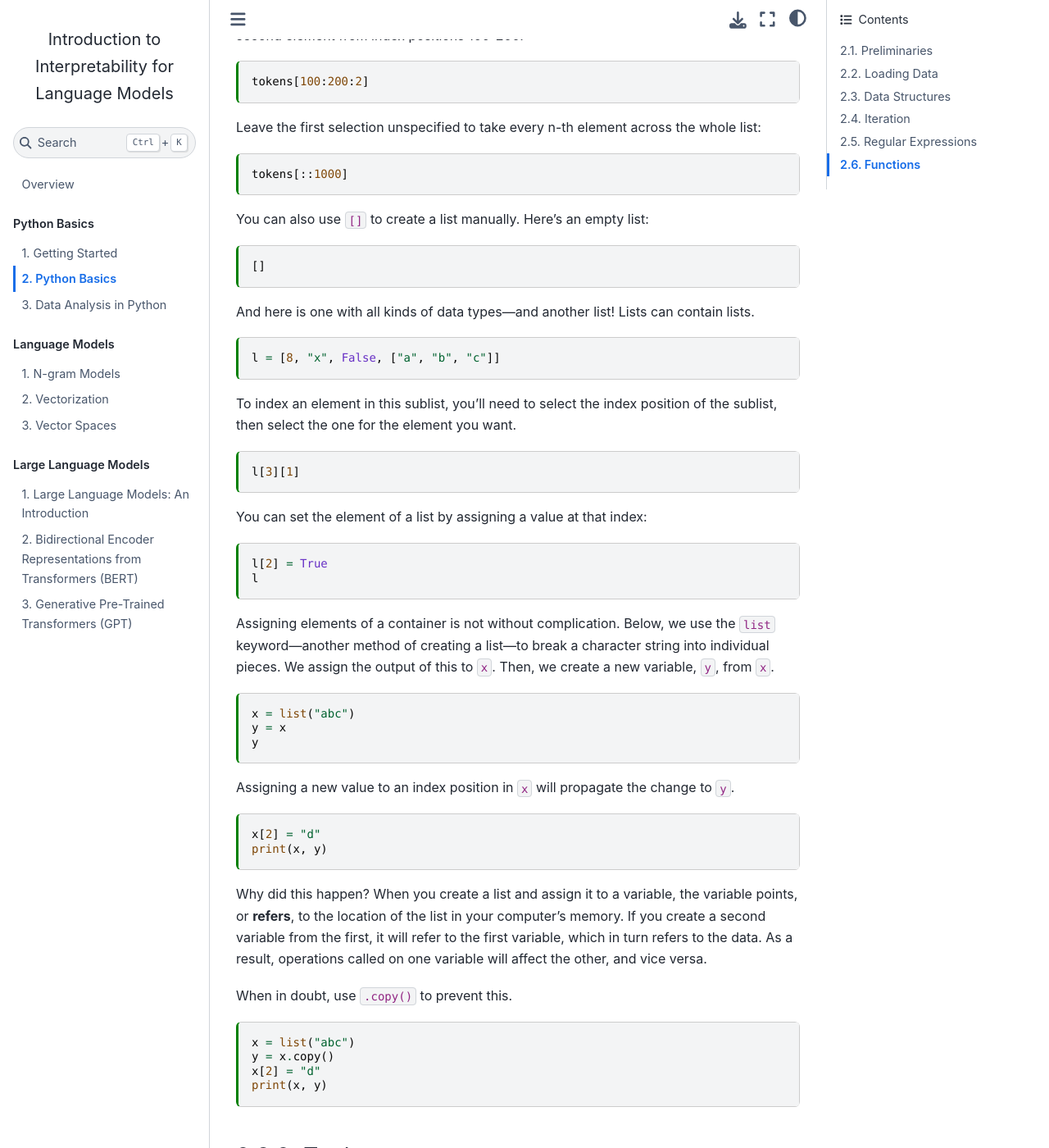
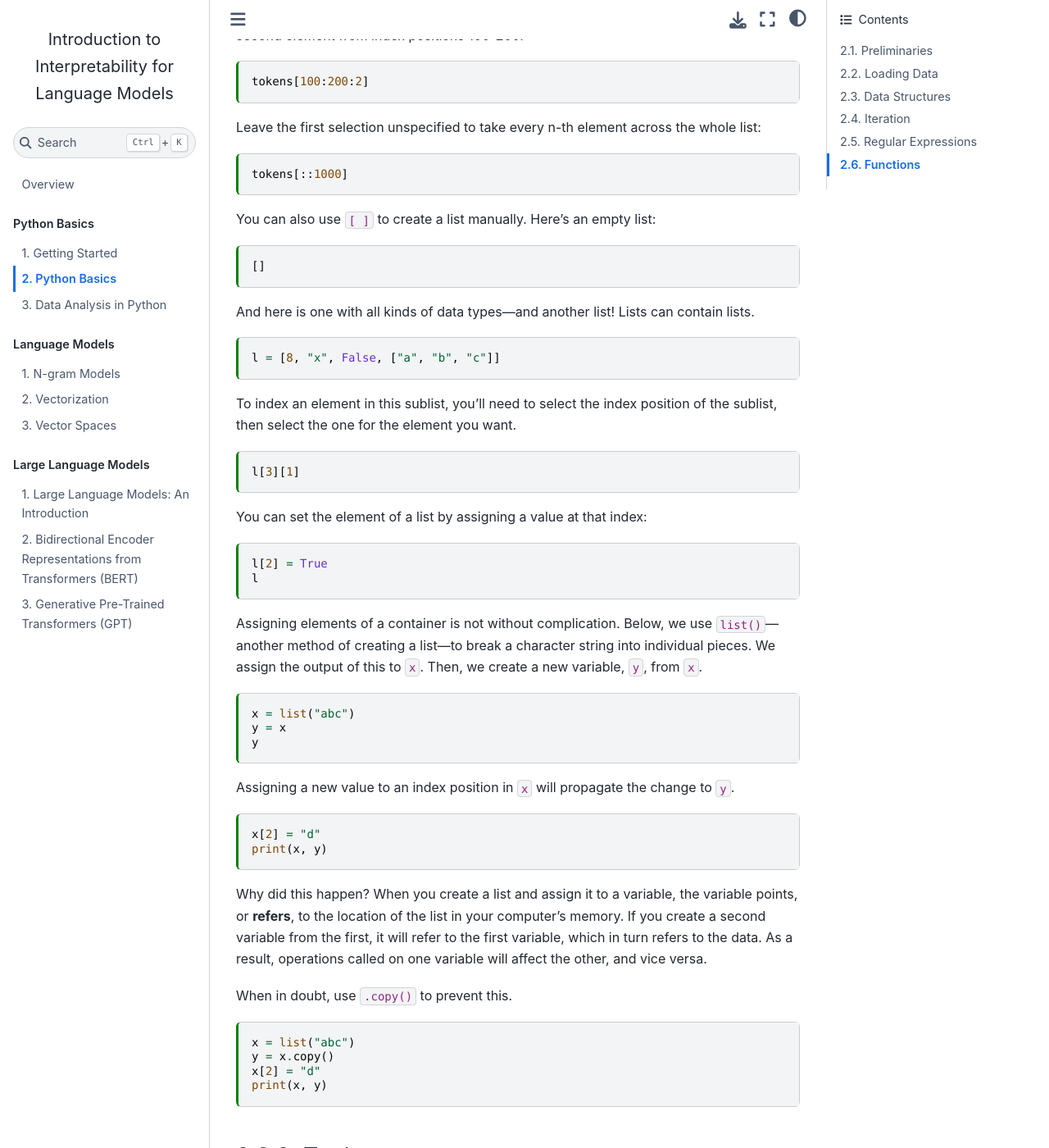
Before and after one commit to t-shoemaker/2024_dtl_lm-interpretability, a Jupyter Book: the page built from chapters/02_python-basics.md, in a window 1280 px wide and 1400 px high, scrolled down 3407 px. Shown: the whole window at 82% size. Built offline with Jupyter Book 1.0.4 settings and Sphinx 7.4.7 and the Sphinx Book theme 1.1.4, drawn with Linux system fonts in a browser that asks for light colours; some of the changed text lies outside the part shown.

Commit message:
Small formatting tweaks

````diff
--- a/chapters/02_python-basics.md
+++ b/chapters/02_python-basics.md
@@ -141,7 +141,7 @@
 ```
 
 To select an element, or a group of elements, from a list, you **index** the
-list. The square brackets `[]` are Python's index operator. Use them in
+list. The square brackets `[ ]` are Python's index operator. Use them in
 conjunction with the **index position** of the element(s) you want to select.
 The index position is simply a number that corresponds to where in the list an
 element is located.
@@ -199,7 +199,7 @@
 tokens[::1000]
 ```
 
-You can also use `[]` to create a list manually. Here's an empty list:
+You can also use `[ ]` to create a list manually. Here's an empty list:
 
 ```{code-cell}
 []
@@ -227,9 +227,9 @@
 ```
 
 Assigning elements of a container is not without complication. Below, we use
-the `list` keyword---another method of creating a list---to break a character
-string into individual pieces. We assign the output of this to `x`. Then, we
-create a new variable, `y`, from `x`.
+`list()`---another method of creating a list---to break a character string into
+individual pieces. We assign the output of this to `x`. Then, we create a new
+variable, `y`, from `x`.
 
 ```{code-cell}
 x = list("abc")
@@ -269,14 +269,14 @@
 The key difference is that tuples are **immutable**: once you create a tuple,
 you are neither able to alter it nor its elements.
 
-Make a tuple by enclosing comma-separated values in parentheses `()`.
+Make a tuple by enclosing comma-separated values in parentheses `( )`.
 
 ```{code-cell}
 tup = (1, 2, 3)
 tup
 ```
 
-Alternatively, convert a list to a tuple using `tuple`.
+Alternatively, convert a list to a tuple using `tuple()`.
 
 ```{code-cell}
 x = list("abc")
@@ -295,8 +295,8 @@
 ### Sets
 
 Unlike lists and tuples, **sets** cannot contain multiple instances of the same
-element. They only have unique elements. Create them using curly brackets `{}`
-or the `set` keyword.
+element. They only have unique elements. Create them using curly brackets `{ }`
+or `set()`.
 
 ```{code-cell}
 set_a = {"a", "b", "c"}
@@ -371,11 +371,18 @@
 makes dictionaries powerful data structures for associating values in your data
 with metadata of one kind or another.
 
-Create a dictionary with curly brackets `{}` and colons `:` that separate the
+Create a dictionary with curly brackets `{ }` and colons `:` that separate the
 key--value pairs.
 
 ```{code-cell}
 counts = {"x": 4, "y": 1, "z": 6}
+counts
+```
+
+Alternatively, use `dict()`:
+
+```{code-cell}
+counts = dict(x = 4, y = 1, z = 6)
 counts
 ```
 
@@ -1093,8 +1100,8 @@
     return first_char == character
 ```
 
-Once you've written a docstring, you can use `help` in a Python console or `?`
-in a Jupyter Notebook to display this information.
+Once you've written a docstring, you can use `help()` in a Python console or
+`?` in a Jupyter Notebook to display this information.
 
 ```{code-cell}
 help(starts_with)
@@ -1124,7 +1133,7 @@
     """
 ```
 
-Let's document `show_match_context` with a docstring.
+Let's document `show_match_context()` with a docstring.
 
 ```{code-cell}
 def show_match_context(match, string, offset = 5):
````
Also changed, not shown: other parts of chapters/02_python-basics.md (+4 -2 lines).
